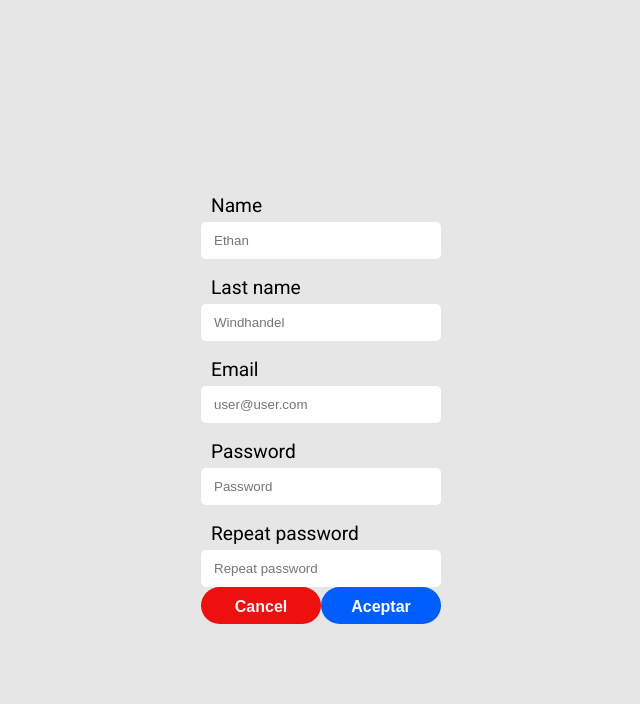
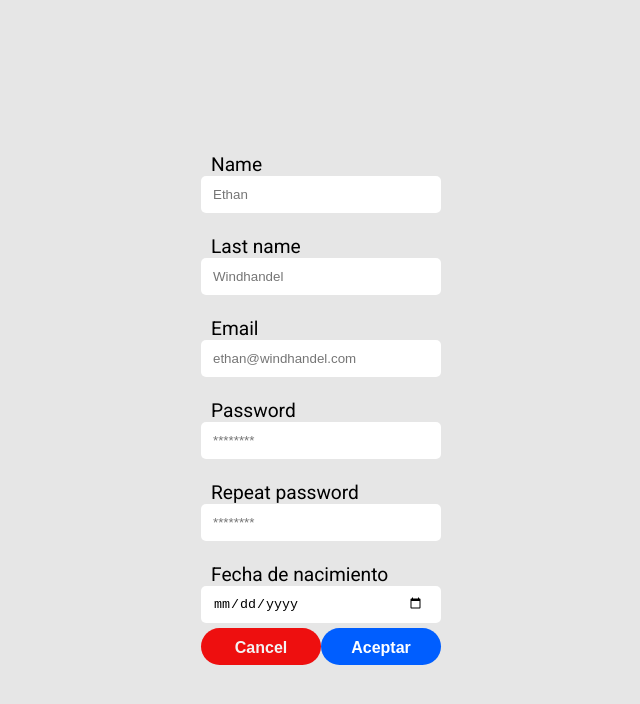
Before and after one commit to joedurand-hub/birthday-app, a Next.js app: page / in a window 1280 px wide. Shown: the top 704 px of the page, without its empty margins (319-959 px from the left). Built offline with nearby package versions, Linux system fonts and the light colour scheme.

Commit message:
user registration functionality in process

```diff
--- a/Components/Input/Input.jsx
+++ b/Components/Input/Input.jsx
@@ -1,7 +1,6 @@
 import styles from "./input.module.css";
 const InputField = ({
   p,
-  value,
   label,
   name,
   placeholder,
@@ -9,11 +8,29 @@ const InputField = ({
   minLength,
   maxLength,
   pattern,
-  onChange,
-  onKeyUp,
-  onBlur,
-  regExp,
+  state,
+  setState,
+  regExpre,
 }) => {
+  const onChange = (e) => {
+    setState({ ...state, field: e.target.value });
+  };
+
+  const validateInput = (e) => {
+    if (regExpre) {
+      regExpre.test(state.field)
+        ? setState({ ...state, isValid: "true" })
+        : setState({ ...state, isValid: "false" });
+    }
+  };
+  const inputIsValid = state.isValid;
+
+  const inputValidation =
+    (inputIsValid === "true" && styles.isValid) ||
+    (inputIsValid === "false" && styles.notIsValid);
+
+  console.log("state", state);
+
   return (
     <div className={styles.field}>
       {label && (
@@ -22,22 +39,23 @@ const InputField = ({
         </label>
       )}
       <input
-        className={styles.form_input}
+        className={`${styles.form_input} || ${inputValidation}`}
         type={type}
-        value={value}
         name={name}
-        regExp={regExp}
         placeholder={placeholder}
+        onKeyUp={validateInput}
+        onBlur={validateInput}
+        value={state.field}
         onChange={onChange}
-        onKeyUp={onKeyUp}
-        onBlur={onBlur}
         minLength={minLength}
         maxLength={maxLength}
         pattern={pattern}
         required={true}
       />
       {p && (
-        <p className={styles.form_input_error} htmlFor={name}>{p}</p>
+        <p className={`${inputIsValid === "false" ? styles.form_text_input_error : styles.form_input_error}`} htmlFor={name}>
+          {p}
+        </p>
       )}
     </div>
   );
--- a/Components/Input/input.module.css
+++ b/Components/Input/input.module.css
@@ -20,23 +20,9 @@
   height: 37px;
   line-height: 37px;
   border-radius: 5px;
-  border: 3px solid transparent;
+  border: 2px solid transparent;
   transition: .3s ease all;
-  margin-top: 5px;
-}
-
-.form_input_successfully_completed {
-  border: 2px solid #0ec727;
-  outline: none;
-  box-shadow: 3px 0 30px rgba(130, 130, 130, 0.2);
-  transition: .1s ease all;
-}
-
-.form_input_error {
-  border: 2px solid #c70e3c;
-  outline: none;
-  box-shadow: 3px 0 30px rgba(130, 130, 130, 0.2);
-  transition: .1s ease all;
+  margin-bottom: 5px;
 }
 
 .form_input:focus {
@@ -46,39 +32,27 @@
   transition: .1s ease all;
 }
 
+.isValid {
+  outline: none;
+  border: 2px solid #0ec727 !important;
+}
+
+.notIsValid {
+  outline: none;
+  border: 2px solid #e71616 !important;
+}
+
 .form_input:focus:not(:focus-visible) {
   background: transparent;
 }
 
-/* En proceso
-Considero 3 tipos de eventos en los formularios
-Error al ingresar un dato en un input
-Error al apretar enviar y hay un campo incompleto
-Éxito al completar los datos y enviar
-*/
-
 .form_input_error {
-  font-size: 13px;
-  margin-bottom: 0;
-  color: #e92121e1;
   display: none;
 }
 
-/*
-.Failed_to_send {
-  border: 1px solid red;
-    font-size: 20px;
-    color: rgb(0, 0, 0);
-    background: rgb(250, 68, 68);
-    height: 50px;
-    line-height: 50px;
-    padding: 0 10px 0 10px;
-    text-align: center;
-} */
-
-/*
-.form_input[type=text]:focus {
-  -webkit-box-shadow: 0 0 5px rgba(109,207,246,.5);
-  -moz-box-shadow: 0 0 5px rgba(109,207,246,.5);
-  box-shadow: 0 0 5px rgba(109,207,246,.5);
-} */
+.form_text_input_error {
+  font-size: 13px;
+  margin: 5px 0 0 2px;
+  color: #e92121e1;
+  display: block;
+}
--- a/Components/SignUp/SignUp.jsx
+++ b/Components/SignUp/SignUp.jsx
@@ -4,72 +4,83 @@ import styles from "./signUp.module.css";
 import { useState } from "react";
 
 export const SignUp = () => {
-  const [userData, setUserData] = useState({
-    field: "",
-    isValid: null,
-  });
-
-  const handleInputChange = (e) => {
-    setUserData({...userData, field: e.target.value })
-  }
-
-  const validateInput = (e) => {
-    if(regExp) {
-      if(regExp.test(userData.field)){
-        console.log("input correcto")
-      } else {
-        console.log("input incorrecto")
-      }
-    }
-  }
+  const [name, setName] = useState({ field: "", isValid: null});
+  const [lastname, setLastName] = useState({ field: "", isValid: null });
+  const [email, setEmail] = useState({ field: "", isValid: null});
+  const [password, setPassword] = useState({ field: "", isValid: null});
+  const [password2, setPassword2] = useState({ field: "", isValid: null});
+  const [dateOfBirth, setDateOfBirth] = useState({ field: "", isValid: null});
 
 
-// 	usuario: /^[a-zA-Z0-9\_\-]{4,16}$/, // Letras, numeros, guion y guion_bajo
-//	nombre: /^[a-zA-ZÀ-ÿ\s]{1,40}$/, // Letras y espacios, pueden llevar acentos.
-//	password: /^.{4,12}$/, // 4 a 12 digitos.
-//	correo: /^[a-zA-Z0-9_.+-]+@[a-zA-Z0-9-]+\.[a-zA-Z0-9-.]+$/,
+  const validateWithExpressions = {
+    name_and_lastname: /^[a-zA-ZÀ-ÿ\s]{3,16}$/,
+    email: /^[a-zA-Z0-9_.+-]+@[a-zA-Z0-9-]+\.[a-zA-Z0-9-.]+$/,
+    password: /^.{8,16}$/,
+  };
 
   return (
     <form>
       <Input
-        value={userData.field}
-        onKeyUp={validateInput}
-        onBlur={validateInput}
-        onChange={handleInputChange}
+        state={name}
+        setState={setName}
         label="Name"
         type="text"
         placeholder="Ethan"
         name="name"
-        p="Mensaje de error del nombre"
+        p="El nombre sólo debe contener letras y/o espacios."
+        regExpre={validateWithExpressions.name_and_lastname}
       />
+
       <Input
         label="Last name"
+        state={lastname}
+        setState={setLastName}
         type="text"
         placeholder="Windhandel"
         name="lastname"
-        p="Mensaje de error del apellido"
+        p="El apellido sólo debe contener letras y/o espacios."
+        regExpre={validateWithExpressions.name_and_lastname}
       />
       <Input
         label="Email"
+        state={email}
+        setState={setEmail}
         type="email"
-        placeholder="user@user.com"
+        placeholder="ethan@windhandel.com"
         name="email"
-        p="Mensaje de error del email"
+        p="El email debe contener @ y finalizar .algo"
+        regExpre={validateWithExpressions.email}
       />
       <Input
         label="Password"
+        state={password}
+        setState={setPassword}
         type="password"
-        placeholder="Password"
+        placeholder="********"
         name="password"
-        p="Mensaje de error de la contraseña"
+        p="Debe tener más de 8 caracteres, tener al menos una letra mayúscula, una letra minúscula, un símbolo especial y un número."
+        regExpre={validateWithExpressions.password}
       />
       <Input
         label="Repeat password"
+        state={password2}
+        setState={setPassword2}
         type="password"
-        placeholder="Repeat password"
+        placeholder="********"
         name="password"
-        p="Mensaje de error de la contraseña"
+        p="Por favor repita correctamente la contraseña"
       />
+
+      <Input
+        label="Fecha de nacimiento"
+        state={dateOfBirth}
+        setState={setDateOfBirth}
+        type="date"
+        placeholder="mm/dd/yyyy"
+        name="dateOfBirth"
+        p="Ingrese una fecha correcta"
+      />
+
       <p className={styles.failed_to_send}>
         <b>Error:</b> Please complete the form correctly.
       </p>
```
